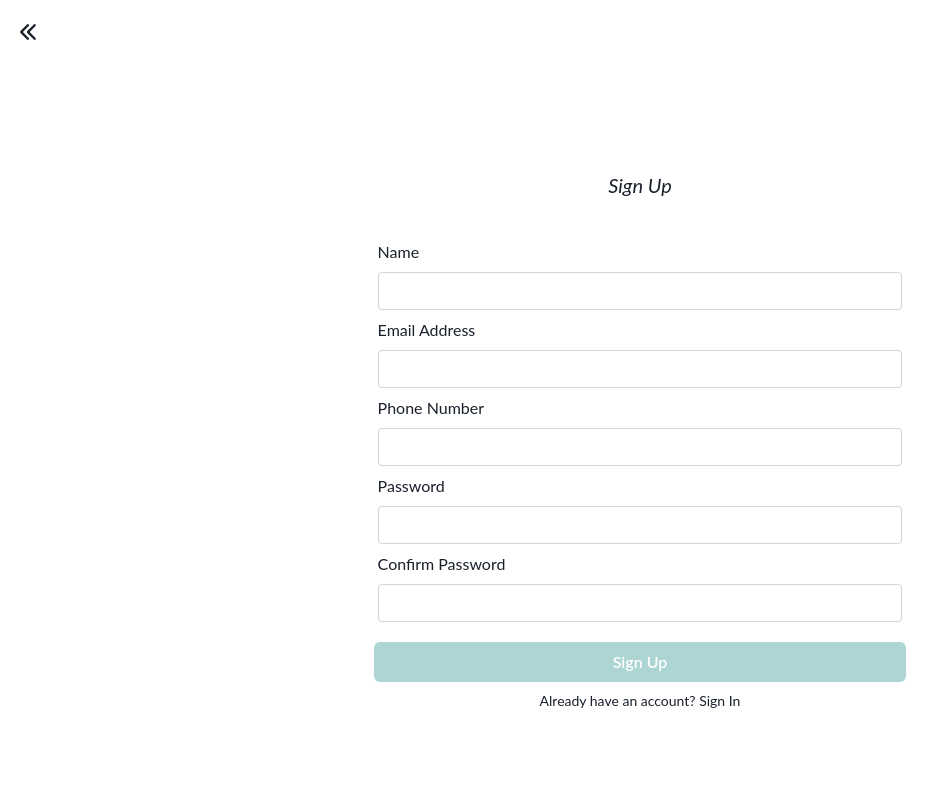
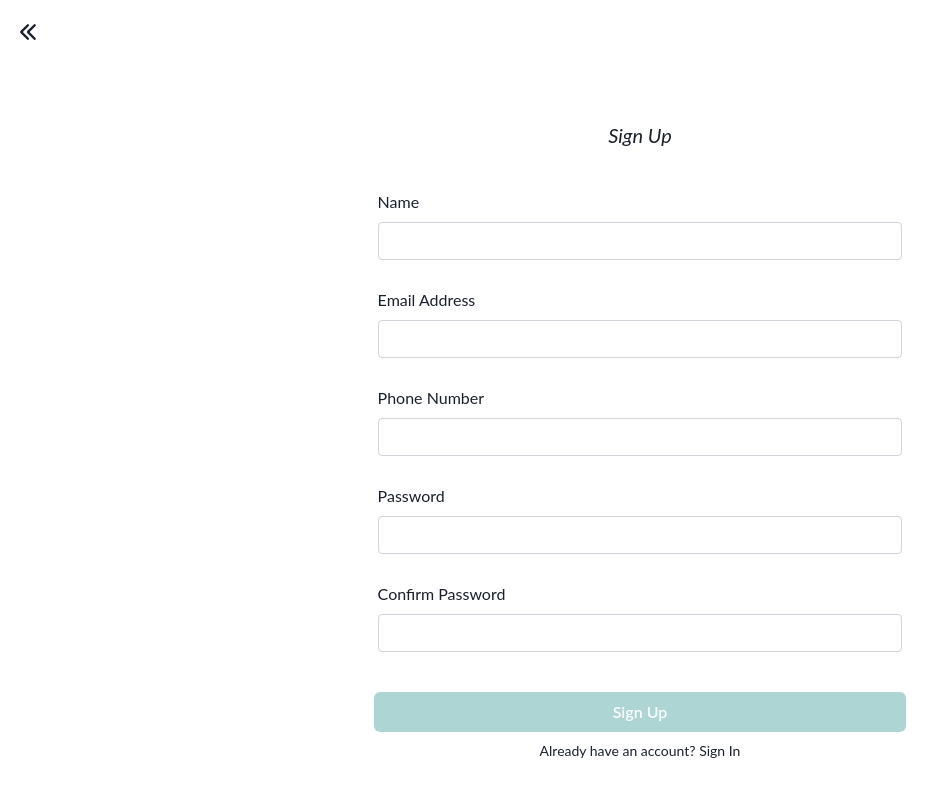
Before and after one commit to Olaoluwadunni/GIF-authentication-project-Frontend, a Next.js app: page /sign-up in a window 1280 px wide. Shown: the top 796 px of the page, without its empty margins (0-949 px from the left). Built offline with nearby package versions, Linux system fonts and the light colour scheme; no server answers.

Commit message:
added validation on signup page and toaster

```diff
--- a/package.json
+++ b/package.json
@@ -29,8 +29,8 @@
     "react": "17.0.2",
     "react-dom": "17.0.2",
     "react-hook-form": "^7.25.1",
+    "react-hot-toast": "^2.2.0",
     "react-icons": "^4.3.1",
-    "react-toastify": "^8.1.0",
     "yup": "^0.32.11"
   },
   "devDependencies": {
--- a/pages/_app.jsx
+++ b/pages/_app.jsx
@@ -1,8 +1,6 @@
 import { ChakraProvider } from '@chakra-ui/react';
 import 'bootstrap/dist/css/bootstrap.css';
 import theme from '../theme';
-// import { ToastContainer, toast } from 'react-toastify';
-// import 'react-toastify/dist/ReactToastify.css';
 
 function MyApp({ Component, pageProps }) {
   return (
--- a/pages/search-gif.js
+++ b/pages/search-gif.js
@@ -17,6 +17,7 @@ const SearchGif = () => {
   const [searchInput, setSearchInput] = useState('');
   const [gif, setGif] = useState([]);
   const [admin, setAdmin] = useState('');
+  // const [isLoading, setIsLoading] = useState('');
   //   const [isLoading, setIsLoading] = useState(false);
 
   const handleSubmit = (e) => {
--- a/pages/sign-up.jsx
+++ b/pages/sign-up.jsx
@@ -1,3 +1,4 @@
+/* eslint-disable no-useless-escape */
 /* eslint-disable jsx-a11y/anchor-is-valid */
 /* eslint-disable object-shorthand */
 /* eslint-disable no-console */
@@ -9,16 +10,37 @@ import {
 import Link from 'next/link';
 import axios from 'axios';
 import router from 'next/router';
+import { useForm } from 'react-hook-form';
+import { yupResolver } from '@hookform/resolvers/yup';
+import * as Yup from 'yup';
+import toast, { Toaster } from 'react-hot-toast';
 import InputBox from '../components/InputBox';
 import PasswordInput from '../components/PasswordInput';
 import { baseUrl1 } from '../helpers/variables';
 
-const register = () => {
+const registerUser = () => {
   const [name, setName] = useState('');
   const [confirmPassword, setConfirmPassword] = useState('');
   const [email, setEmail] = useState('');
   const [password, setPassword] = useState('');
   const [phoneNumber, setPhoneNumber] = useState('');
+  // const notify = () => toast('Here is your toast.');
+
+  const validationSchema = Yup.object().shape({
+    email: Yup.string().required('Email is required').matches(/^\w+([\.-]?\w+)*@\w+([\.-]?\w+)*(\.\w{2,3})+$/, 'Invalid email format'),
+    name: Yup.string().required('Name is required'),
+    phoneNumber: Yup.string().max(11).required('Phone number is required'),
+    password: Yup.string().max(6).required('Password is required').matches(
+      /([a-zA-Z]{4})([0-9]{1})([!@$%^&#*]{1})$/,
+      'Password must Contain 4 Characters, One Number and one special case Character',
+    ),
+    passwordConfirmation: Yup.string()
+      .oneOf([Yup.ref('password'), null], 'Passwords must match'),
+  });
+
+  const formOptions = { resolver: yupResolver(validationSchema) };
+  const { register, handleSubmit, formState: { errors } } = useForm(formOptions);
+
   const signUp = async () => {
     axios.post(`${baseUrl1}/register`, {
       name: name,
@@ -30,10 +52,12 @@ const register = () => {
       .then((response) => {
         console.log(response);
         if (response.status === 201) {
+          toast.success(response.data.data.message);
           router.push('/');
         }
         console.log(name);
       }, (error) => {
+        toast.error(error.response.data.message);
         console.log(error);
       });
   };
@@ -47,49 +71,77 @@ const register = () => {
       <Flex direction="column" justify="center" align="center" minH="100vh">
         <Container>
           <Text fontSize="xl" textAlign="center" marginBottom="10" className="fst-italic">Sign Up</Text>
-          <form className="action" method="post">
+          <form className="action" method="post" onSubmit={handleSubmit(signUp)}>
             <div className="row g-2">
+              <div className="mb-3">
                 <InputBox
                   type="text"
                   id="name"
                   label="Name"
                   className="col-md-6"
+                  others={register('name')}
+                  // validate={errors.name ? 'is-invalid' : ''}
                   value={name}
                   onChange={(e) => setName(e.target.value)}
                 />
+
+                <div className="text-danger mt-1">{errors.name?.message}</div>
+              </div>
+              <div className="mb-3">
                 <InputBox
                   type="email"
                   id="email"
                   label="Email Address"
                   value={email}
+                  others={register('email')}
+                  // validate={errors.email ? 'is-invalid' : ''}
                   onChange={(e) => setEmail(e.target.value)}
                 />
+
+                <div className="text-danger mt-1">{errors.email?.message}</div>
+              </div>
+              <div className="mb-3">
                 <InputBox
                   type="number"
                   id="phoneNumber"
                   label="Phone Number"
+                  others={register('phoneNumber')}
                   value={phoneNumber}
+                  // validate={errors.phone_number ? 'is-invalid' : ''}
                   onChange={(e) => setPhoneNumber(e.target.value)}
                 />
+
+                <div className="text-danger mt-1">{errors.phoneNumber?.message}</div>
+              </div>
+              <div className="mb-3">
                 <PasswordInput
                   value={password}
                   id="password"
                   label="Password"
+                  others={register('password')}
                   onChange={(e) => setPassword(e.target.value)}
                 />
+
+                <div className="text-danger mt-1">{errors.password?.message}</div>
+              </div>
+              <div className="mb-3">
                 <PasswordInput
                   label="Confirm Password"
                   id="confirmPassword"
                   value={confirmPassword}
+                  others={register('passwordConfirmation')}
                   onChange={(e) => setConfirmPassword(e.target.value)}
                 />
+                <div className="text-danger mt-1">{errors.passwordConfirmation?.message}</div>
+              </div>
+
               <Button
                 variant="solid"
                 colorScheme="teal"
                 className="col-12"
                 w="100%"
                 marginTop="5"
-                onClick={signUp}
+                type="submit"
                 disabled={!email || !password || !phoneNumber || !confirmPassword || !name}
               >
                 Sign Up
@@ -103,7 +155,8 @@ const register = () => {
           </form>
         </Container>
       </Flex>
+      <Toaster />
     </>
   );
 };
-export default register;
+export default registerUser;
```
Also changed, not shown: pages/index.jsx (+8 -1 lines), 2 other files (tests, documents, lock files or other folders). Lines whose indentation alone changed are shown as unchanged.
